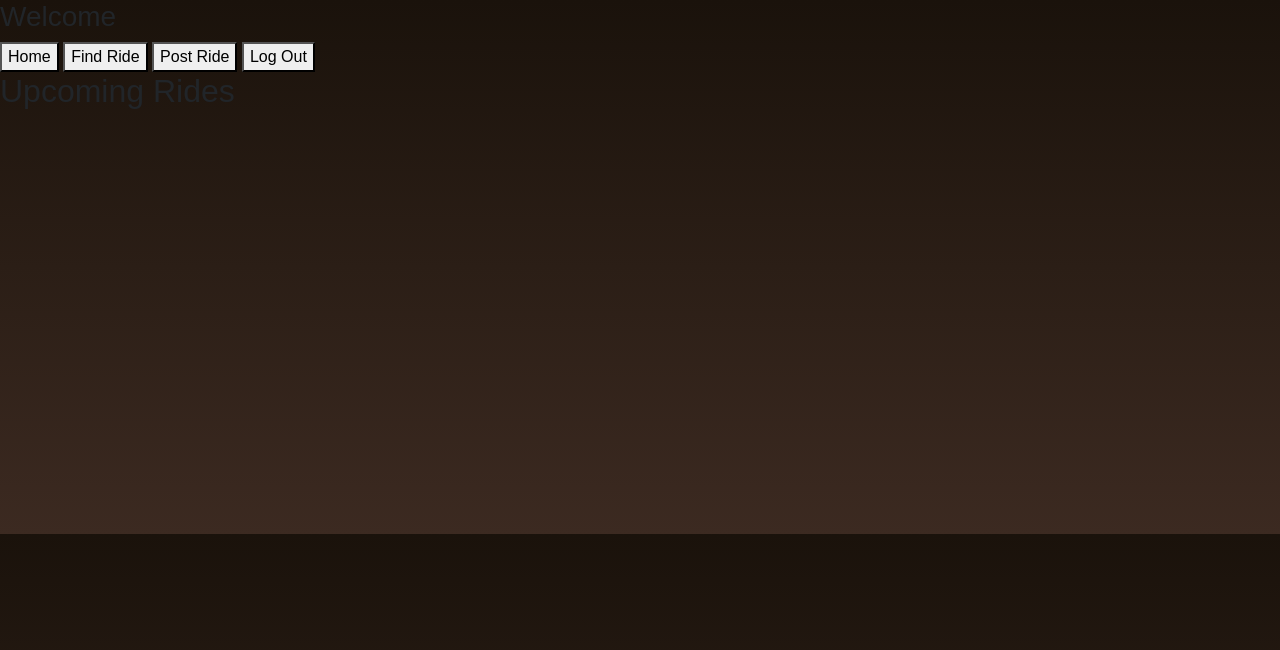
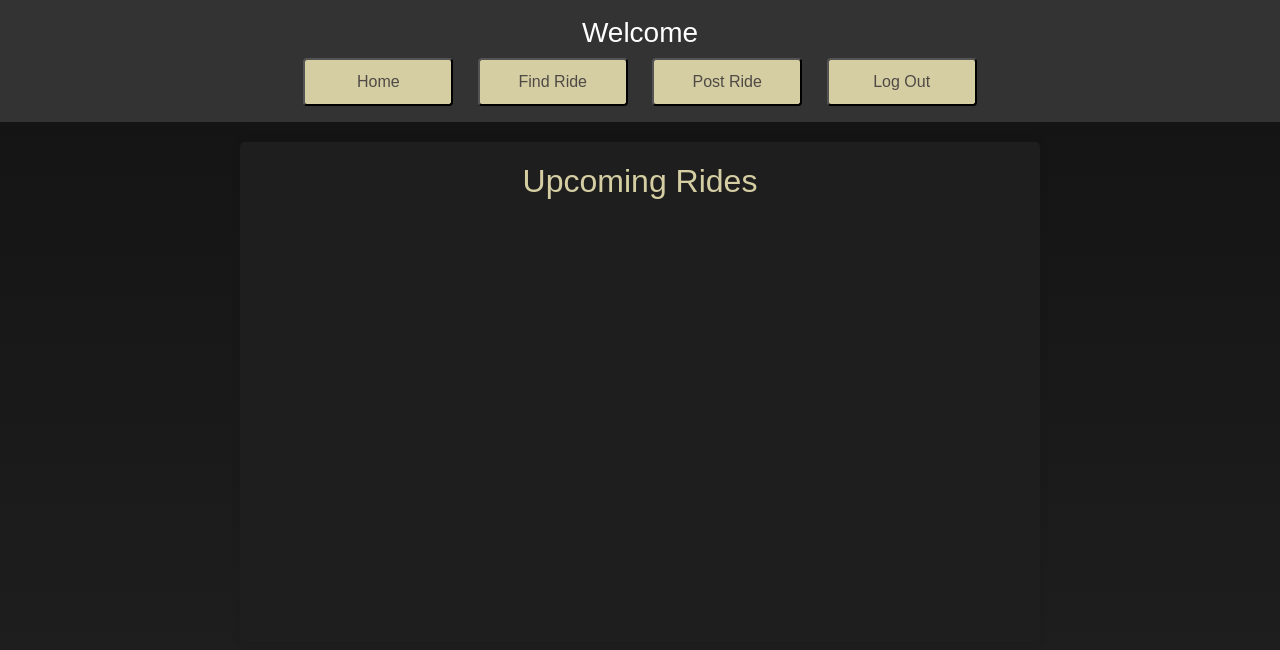
Before and after one commit to bobin13/LesGoWeb, a PHP site: page / in a window 1280 px wide. Shown: the top 650 px of the page. Run offline with PHP 8.4, Linux system fonts and the light colour scheme; some libraries are stand-ins or nearby versions.

Commit message:
Updated UI

```diff
--- a/css/style.css
+++ b/css/style.css
@@ -2,19 +2,124 @@ body {
     margin: 0;
     padding: 0;
     font-family: 'Arial', sans-serif;
-    background: linear-gradient(#1A120B, #3C2A21);
+    background: linear-gradient(#121212, #1e1e1e);
+    text-align: center;
+
 }
 
 #listDiv {
-    height: 400px;
-    overflow: auto;
     max-width: 70%;
 
 }
 
+a {
+    padding: 15px;
+    color: #D5CEA3;
+}
+
+a:hover {
+    color: #f1d105;
+}
+
 #listDiv li {
     color: #D5CEA3;
-    background-color: #3C2A21;
+    background-color: #4F4A45;
     border: 2px solid #D5CEA3;
     margin: 5px;
 }
+
+#listDiv li:hover {
+    border: 3px solid #f1d105;
+}
+
+body {
+    font-family: Arial, sans-serif;
+    margin: 0;
+    padding: 0;
+    background-color: #f4f4f4;
+}
+
+header {
+    background-color: #333;
+    color: white;
+    padding: 1em;
+    text-align: center;
+}
+
+main {
+    color: #D5CEA3;
+    max-width: 800px;
+    min-height: 500px;
+    margin: 20px auto;
+    padding: 20px;
+    background-color: #1e1e1e;
+    border-radius: 5px;
+    box-shadow: 0 0 10px rgba(0, 0, 0, 0.1);
+}
+
+input {
+    width: 100%;
+    padding: 8px;
+    margin-bottom: 16px;
+    box-sizing: border-box;
+    background-color: #444;
+    border: 1px solid #666;
+    color: #fff;
+}
+
+.ride {
+    border: 1px solid #ddd;
+    margin: 10px 0;
+    padding: 10px;
+    border-radius: 5px;
+    background-color: #fff;
+}
+
+.user-info {
+    font-weight: bold;
+}
+
+.list-group-item {
+    width: 100%;
+}
+
+#datepicker {
+    margin-top: 20px;
+    width: 300px;
+    height: 30px;
+    text-align: center;
+    font-size: large;
+    color: #fff;
+}
+
+.navBtn {
+    width: 150px;
+    padding: 10px;
+    margin: 0 10px 0 10px;
+    border-radius: 4px;
+    background-color: #D5CEA3;
+    color: #4F4A45;
+    cursor: pointer;
+    outline: none;
+}
+
+#find {
+    width: 200px;
+    padding: 10px;
+    border: none;
+    border-radius: 4px;
+    background-color: #D5CEA3;
+    color: #4F4A45;
+    cursor: pointer;
+    outline: none;
+    margin-top: 10px;
+}
+
+.searchInputs {
+    margin-top: 20px;
+    width: 300px;
+    height: 30px;
+    text-align: center;
+    font-size: large;
+    color: #fff;
+}
```
